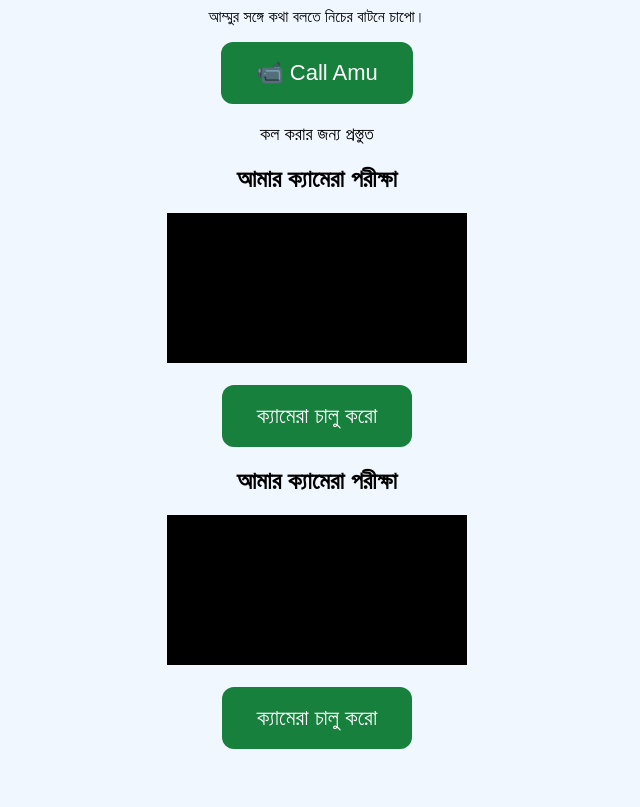
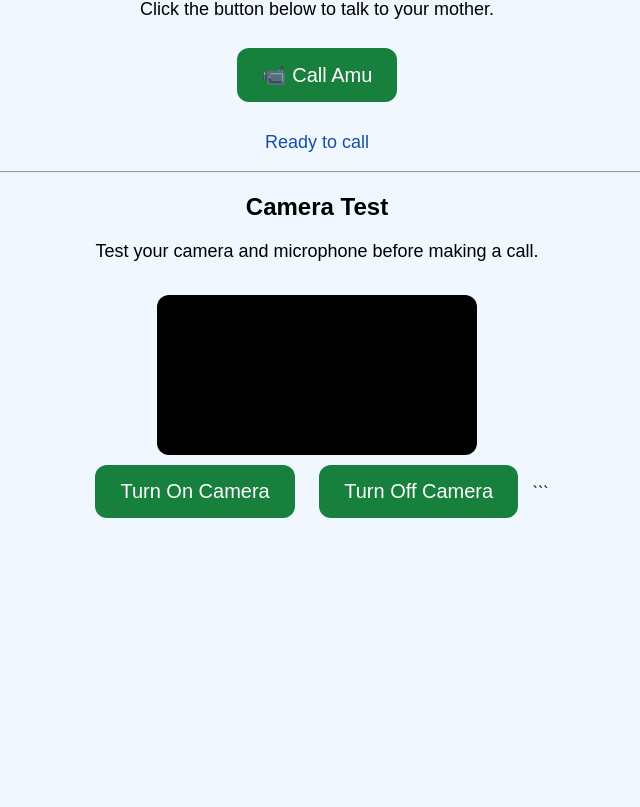
Before and after one commit to Gidfnudbun54/call-amu, a plain HTML site: page CALL AMMU index.html in a window 1280 px wide. Shown: the part 130-937 px from the top of the page, without its empty margins (323-963 px from the left). After the commit the page ends 800 px from the top, so only its background shows below. Drawn offline with Linux system fonts and the light colour scheme.

Commit message:
Update CALL AMMU index.html

````diff
--- a/CALL AMMU index.html
+++ b/CALL AMMU index.html
@@ -1,21 +1,27 @@
+```html
 <!DOCTYPE html>
-
-<html lang="bn">
+<html lang="en">
 <head>
   <meta charset="UTF-8">
   <meta name="viewport" content="width=device-width, initial-scale=1.0">
+
   <title>Call Amu</title>
+
   <style>
     body {
       font-family: Arial, sans-serif;
       text-align: center;
       background: #f0f7ff;
-      padding: 50px 15px;
+      padding: 30px 15px;
+      margin: 0;
     }
 
-```
     h1 {
       color: #174ea6;
+    }
+
+    p {
+      font-size: 18px;
     }
 
     button {
@@ -23,79 +29,93 @@ button {
       color: white;
       border: none;
       border-radius: 12px;
-  padding: 18px 35px;
-  font-size: 22px;
+      padding: 15px 25px;
+      font-size: 20px;
       cursor: pointer;
+      margin: 10px;
+    }
+
+    button:hover {
+      background: #11652f;
+    }
+
+    video {
+      width: 320px;
+      max-width: 100%;
+      background: black;
+      border-radius: 12px;
+      margin-top: 15px;
     }
 
     #status {
       margin-top: 20px;
-  font-size: 18px;
+      color: #174ea6;
     }
-```
-
   </style>
 </head>
+
 <body>
-  <h1>আম্মুকে ভিডিও কল</h1>
-  <p>আম্মুর সঙ্গে কথা বলতে নিচের বাটনে চাপো।</p>
+  <h1>Call Amu ❤️</h1>
+
+  <p>Click the button below to talk to your mother.</p>
 
   <button onclick="startCall()">📹 Call Amu</button>
 
-  <p id="status">কল করার জন্য প্রস্তুত</p>
+  <p id="status">Ready to call</p>
+
+  <hr>
+
+  <h2>Camera Test</h2>
+
+  <p>Test your camera and microphone before making a call.</p>
+
+  <video id="myVideo" autoplay playsinline muted></video>
+
+  <br>
+
+  <button onclick="startCamera()">Turn On Camera</button>
+
+  <button onclick="stopCamera()">Turn Off Camera</button>
 
   <script>
+    let cameraStream = null;
+
     function startCall() {
       document.getElementById("status").textContent =
-        "আমাদের ভিডিও কল ব্যবস্থা তৈরি হচ্ছে!";
+        "Video calling is not connected yet.";
     }
-  </script>
-<h2>আমার ক্যামেরা পরীক্ষা</h2>
 
-<video id="myVideo" autoplay playsinline muted
-       style="width:300px;max-width:100%;background:black;">
-</video>
-
-<br><br>
-
-<button onclick="startCamera()">ক্যামেরা চালু করো</button>
-
-<script>
     async function startCamera() {
       try {
-    const stream = await navigator.mediaDevices.getUserMedia({
+        cameraStream = await navigator.mediaDevices.getUserMedia({
           video: true,
           audio: true
         });
 
-    document.getElementById("myVideo").srcObject = stream;
+        document.getElementById("myVideo").srcObject = cameraStream;
+
+        document.getElementById("status").textContent =
+          "Camera and microphone are on.";
       } catch (error) {
-    alert("ক্যামেরা চালু হয়নি: " + error.message);
+        document.getElementById("status").textContent =
+          "Camera could not start. Please check your browser permissions.";
+
+        alert("Error: " + error.message);
       }
     }
-</script>
-  <h2>আমার ক্যামেরা পরীক্ষা</h2>
 
-<video id="myVideo" autoplay playsinline muted
-    style="width:300px;max-width:100%;background:black;"> </video>
+    function stopCamera() {
+      if (cameraStream) {
+        cameraStream.getTracks().forEach(track => track.stop());
+        cameraStream = null;
+      }
 
-<br><br>
+      document.getElementById("myVideo").srcObject = null;
 
-<button onclick="startCamera()">ক্যামেরা চালু করো</button>
-
-<script>
-async function startCamera() {
-  try {
-    const stream = await navigator.mediaDevices.getUserMedia({
-      video: true,
-      audio: true
-    });
-
-    document.getElementById("myVideo").srcObject = stream;
-  } catch (error) {
-    alert("ক্যামেরা চালু হয়নি: " + error.message);
-  }
+      document.getElementById("status").textContent =
+        "Camera is off.";
     }
   </script>
-<!-- camera test --></body>
+</body>
 </html>
+```
````
Lines whose indentation alone changed are shown as unchanged.
